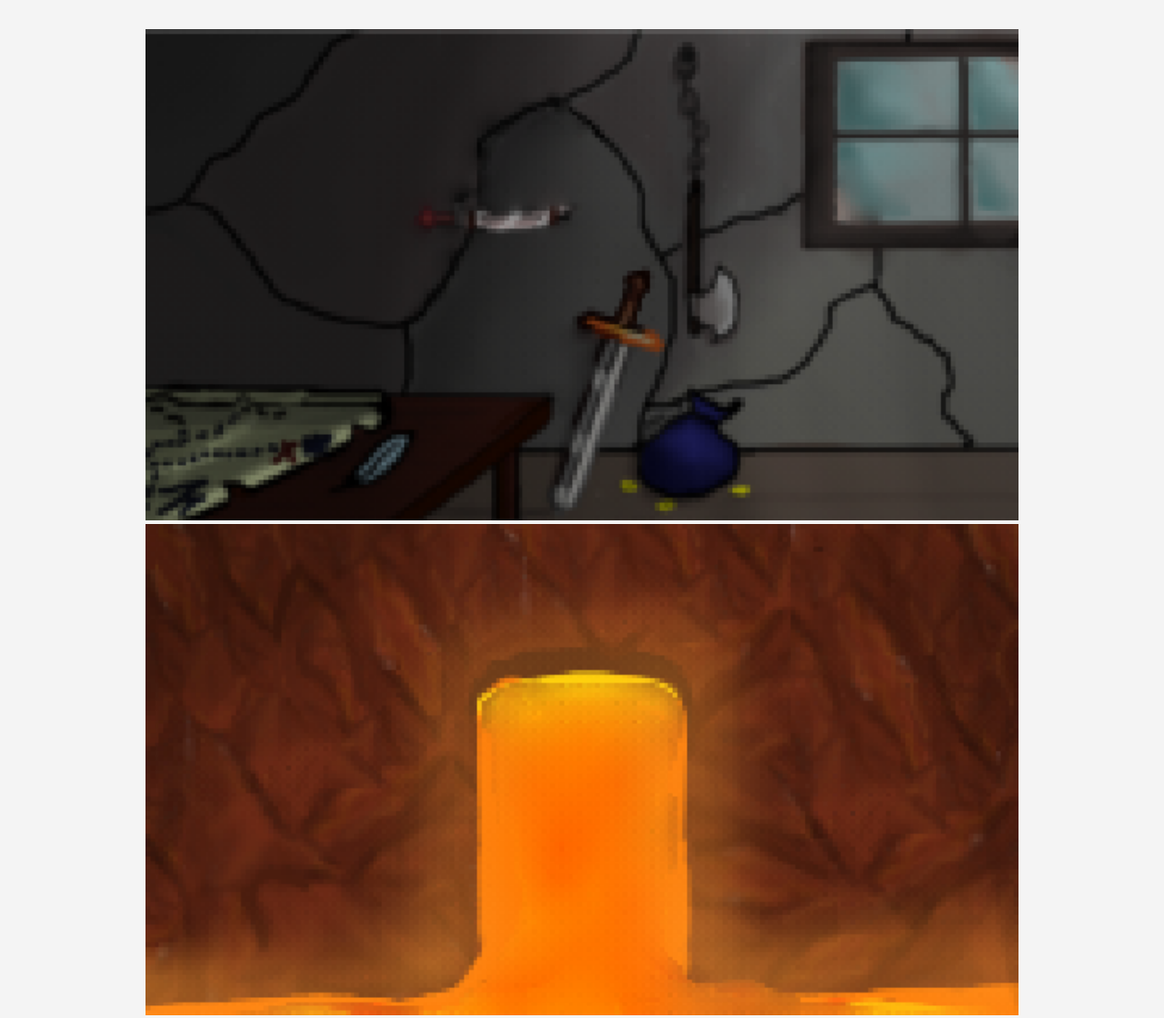
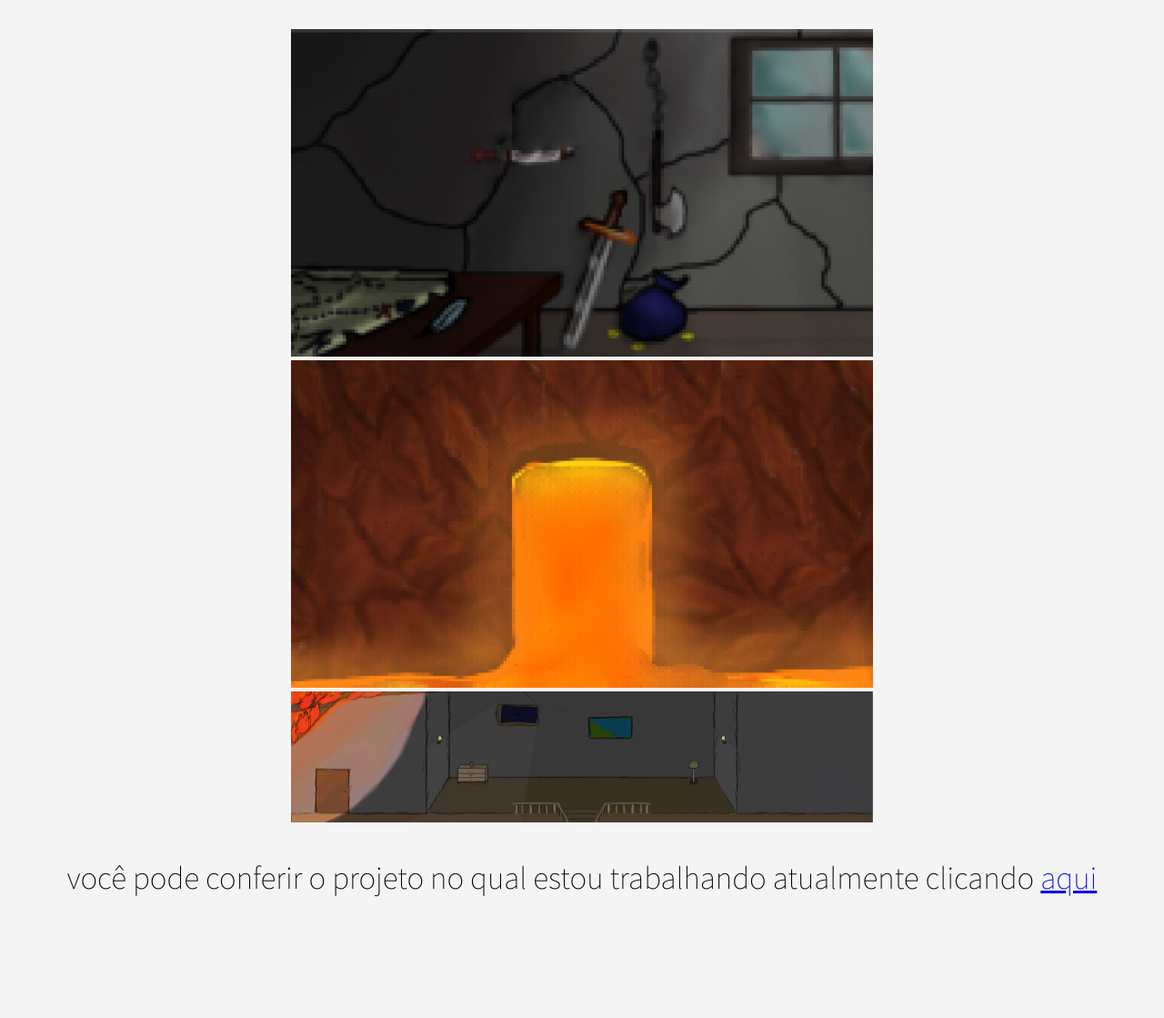
Before and after one commit to Fabriciofkt157/teste-2, a plain HTML site: page index.html in a window 1280 px wide. Shown: the part 501-1620 px from the top of the page at 91% size. After the commit the page ends 1523 px from the top, so only its background shows below. Drawn offline with Linux system fonts and the light colour scheme.

Commit message:
Update index.html

```diff
--- a/index.html
+++ b/index.html
@@ -18,9 +18,9 @@
         <p>aqui alguns exemplos:</p>
 
          <center><div id="ex">
-            <img src= "1.png" alt= "image" height="540" width="960">
-            <img src= "2.png" alt= "image" height="540" width="960">
-            <img src= "3.png" alt= "image" height="270" width="960">
+            <img src= "1.png" alt= "image" height="360" width="640">
+            <img src= "2.png" alt= "image" height="360" width="640">
+            <img src= "3.png" alt= "image" height="144" width="640">
              </div></center>
         <p>você pode conferir o projeto no qual estou trabalhando atualmente clicando <a href="https://editor.p5js.org/fabriciofkt157/full/ldgisIL10"target="_blank">aqui</a>
     </body>
```
